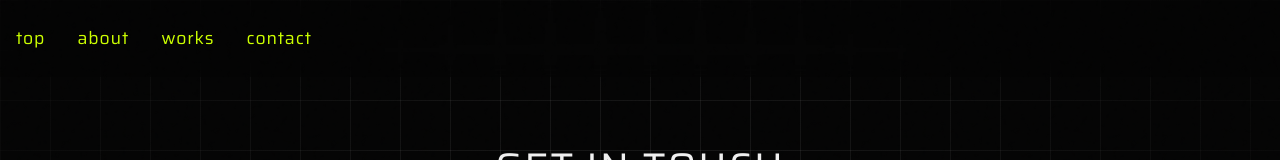
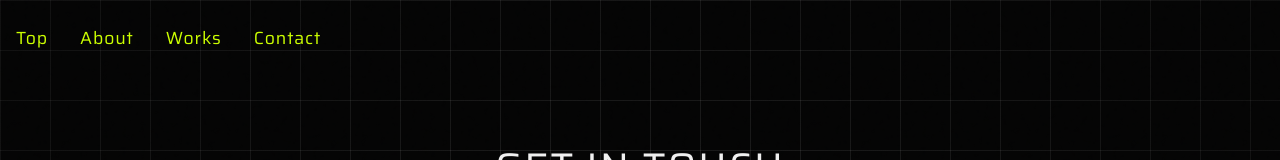
Before and after one commit to random4d/portfolio, a Next.js app: page /contact in a window 1280 px wide. Shown: the top 160 px of the page. Built offline with nearby package versions, Linux system fonts and the light colour scheme.

Commit message:
update header bg

```diff
--- a/src/app/globals.css
+++ b/src/app/globals.css
@@ -61,8 +61,8 @@ body {
   pointer-events: none;
   z-index: 1;
   /* On top of grid, but still within z-index: -1 parent context */
-  background: radial-gradient(circle at center, transparent 0%, var(--bg-color) 90%);
-  opacity: 0.8;
+  background: radial-gradient(circle at center, transparent 0%, var(--bg-color) 100%);
+  opacity: 0.5;
 }
 
 /* Global Noise Overlay */
--- a/src/components/Header/Header.module.css
+++ b/src/components/Header/Header.module.css
@@ -6,14 +6,14 @@
     padding: 1.5rem 0;
     z-index: 1000;
     transition: all 0.3s ease;
-    backdrop-filter: blur(10px);
-    background: rgba(5, 5, 5, 0.5);
+    /* backdrop-filter: blur(2px); */
+    background: rgba(0, 0, 0, 0);
     border-bottom: 1px solid transparent;
 }
 
 .header.scrolled {
     padding: 1rem 0;
-    background: rgba(5, 5, 5, 0.85);
+    background: rgba(0, 0, 0, 0);
     border-bottom: 1px solid var(--border-color);
 }
 
@@ -44,7 +44,6 @@
     /* Regular */
     color: var(--accent-color);
     position: relative;
-    text-transform: lowercase;
     letter-spacing: 0.05em;
 }
 
--- a/src/components/Header/Header.tsx
+++ b/src/components/Header/Header.tsx
@@ -21,10 +21,10 @@ const Header = () => {
             <div className="container">
                 <nav className={styles.nav}>
                     <div className={styles.links}>
-                        <Link href="/" className={styles.link}>top</Link>
-                        <Link href="/about" className={styles.link}>about</Link>
-                        <Link href="/works" className={styles.link}>works</Link>
-                        <Link href="/contact" className={styles.link}>contact</Link>
+                        <Link href="/" className={styles.link}>Top</Link>
+                        <Link href="/about" className={styles.link}>About</Link>
+                        <Link href="/works" className={styles.link}>Works</Link>
+                        <Link href="/contact" className={styles.link}>Contact</Link>
                     </div>
                 </nav>
             </div>
--- a/src/components/Projects/Projects.module.css
+++ b/src/components/Projects/Projects.module.css
@@ -6,7 +6,7 @@
 
 .tagFilter {
     display: flex;
-    justify-content: center;
+    justify-content: flex-start;
     gap: 1rem;
     margin-bottom: 3rem;
     flex-wrap: wrap;
@@ -18,10 +18,10 @@
     padding: 0.5rem 1.5rem;
     background: transparent;
     border: 1px solid var(--border-color);
+    border-radius: 20px;
     color: #888;
     cursor: pointer;
     transition: all 0.3s ease;
-    text-transform: lowercase;
 }
 
 .filterButton:hover {
--- a/src/components/Projects/Projects.tsx
+++ b/src/components/Projects/Projects.tsx
@@ -17,7 +17,7 @@ const Projects = ({ projects }: Props) => {
     // Filter projects by selected tag
     const filteredProjects = useMemo(() => {
         return projects.filter(project =>
-            project.tags?.some(tag => tag.name.toLowerCase() === selectedTag)
+            project.tags?.some(tag => tag.name.toLowerCase() === selectedTag.toLowerCase())
         );
     }, [projects, selectedTag]);
 
```
Also changed, not shown: src/components/Hero/Hero.module.css (+1 -12 lines).
